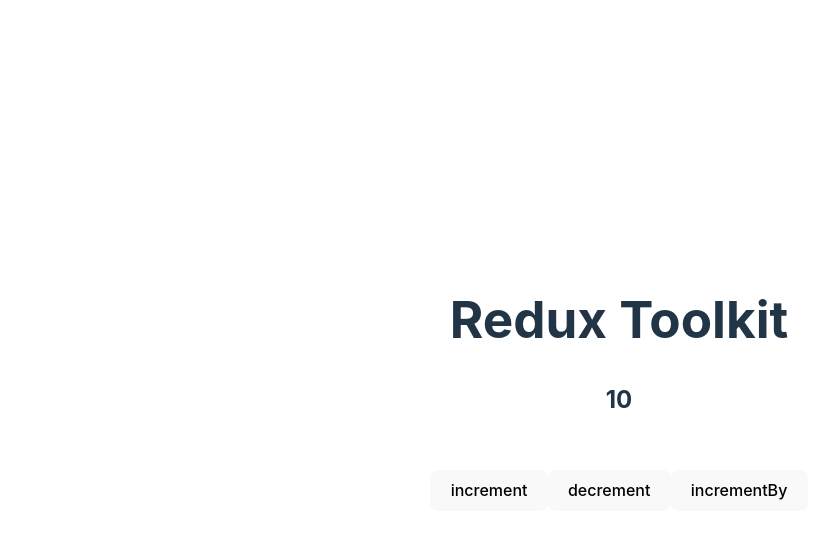
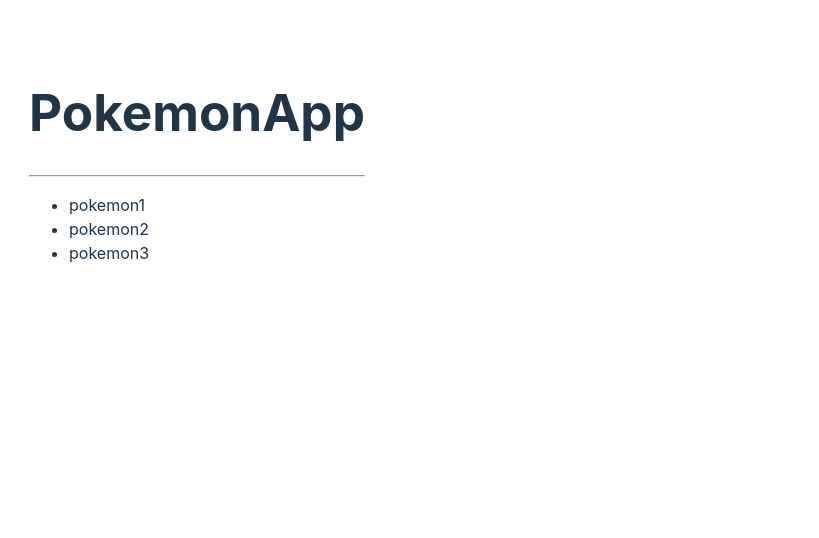
Before and after one commit to dgutierrez21/React-De-cero-a-experto-Hooks-y-MERN-, a React (Vite) app in the folder 08-redux-toolkit/: page / in a window 1280 px wide. Shown: the top 538 px of the page, without its empty margins (21-840 px from the left). Built offline with nearby package versions, Linux system fonts and the light colour scheme.

Commit message:
inicio proyecto pokemonApp

```diff
--- /dev/null
+++ b/08-redux-toolkit/src/PokemonApp.tsx
@@ -0,0 +1,13 @@
+export const PokemonApp = () => {
+  return (
+    <>
+      <h1>PokemonApp</h1>
+      <hr />
+      <ul>
+        <li>pokemon1</li>
+        <li>pokemon2</li>
+        <li>pokemon3</li>
+      </ul>
+    </>
+  );
+};
--- a/08-redux-toolkit/src/index.css
+++ b/08-redux-toolkit/src/index.css
@@ -27,8 +27,7 @@ body {
   margin: 0;
   display: flex;
   place-items: center;
-  min-width: 320px;
-  min-height: 100vh;
+  padding: 50px;
 }
 
 h1 {
--- a/08-redux-toolkit/src/main.tsx
+++ b/08-redux-toolkit/src/main.tsx
@@ -4,11 +4,13 @@ import App from "./App.tsx";
 import "./index.css";
 import { Provider } from "react-redux";
 import { store } from "./store/store.ts";
+import { PokemonApp } from "./PokemonApp.tsx";
 
 ReactDOM.createRoot(document.getElementById("root") as HTMLElement).render(
   <React.StrictMode>
     <Provider store={store}>
-      <App />
+      {/* <App /> */}
+      <PokemonApp/>
     </Provider>
   </React.StrictMode>
 );
```
